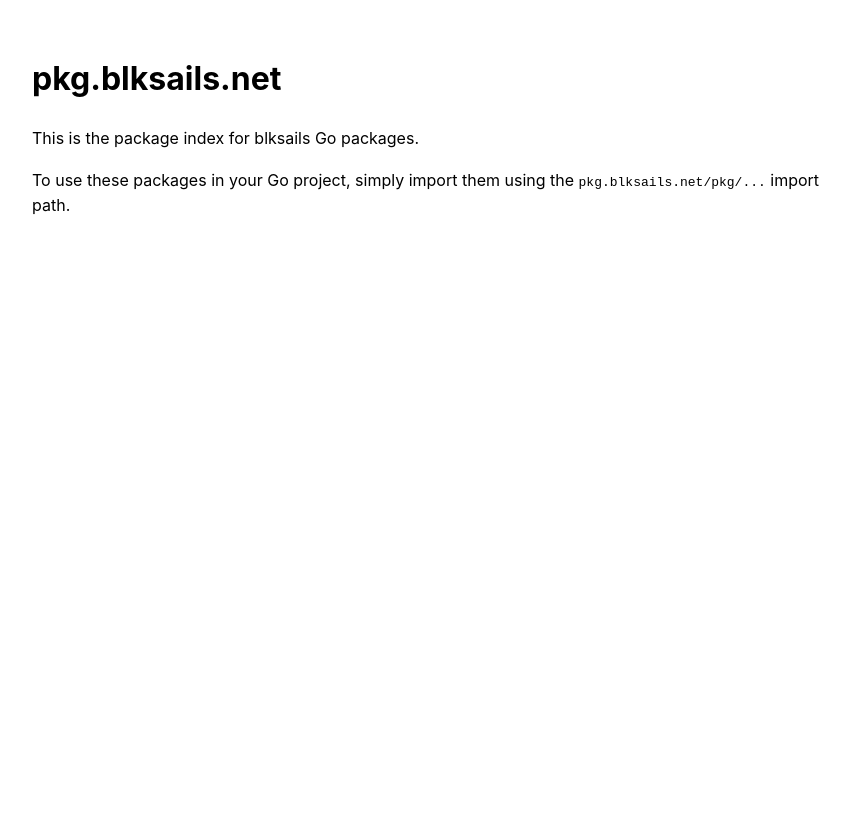
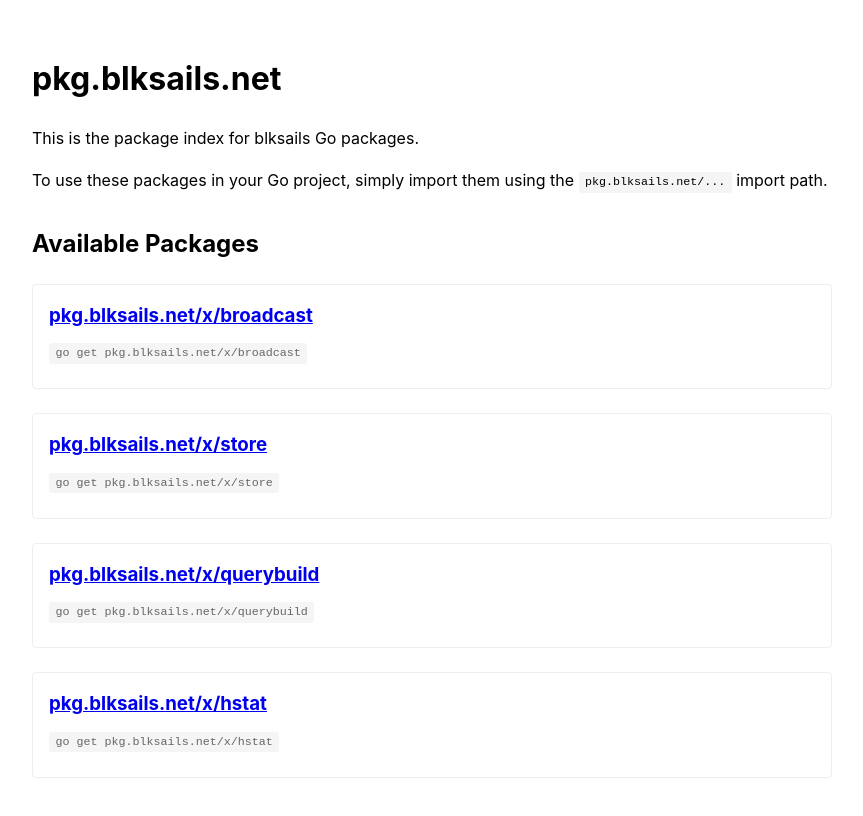
Before and after one commit to blksails/pkg-index, a plain HTML site: page index.html in a window 1280 px wide. Shown: the whole page, without its empty margins (208-1071 px from the left). Drawn offline with Linux system fonts and the light colour scheme.

Commit message:
deploy: 5d52d4cafaf991e6940d789279e1a2f6bf4a8775

```diff
--- a/index.html
+++ b/index.html
@@ -1,6 +1,5 @@
 <!DOCTYPE html>
 <html>
-
 <head>
     <meta charset="utf-8">
     <title>pkg.blksails.net</title>
@@ -12,14 +11,63 @@
             padding: 2rem;
             line-height: 1.6;
         }
+        .package-list {
+            margin-top: 2rem;
+        }
+        .package-item {
+            margin-bottom: 1.5rem;
+            padding: 1rem;
+            border: 1px solid #eee;
+            border-radius: 4px;
+        }
+        .package-item h3 {
+            margin: 0 0 0.5rem 0;
+        }
+        .package-item p {
+            margin: 0.5rem 0;
+            color: #666;
+        }
+        code {
+            background: #f5f5f5;
+            padding: 0.2rem 0.4rem;
+            border-radius: 3px;
+            font-size: 0.9em;
+        }
     </style>
 </head>
-
 <body>
     <h1>pkg.blksails.net</h1>
     <p>This is the package index for blksails Go packages.</p>
-    <p>To use these packages in your Go project, simply import them using the <code>pkg.blksails.net/pkg/...</code>
+    <p>To use these packages in your Go project, simply import them using the <code>pkg.blksails.net/...</code>
         import path.</p>
+
+    <div class="package-list">
+        <h2>Available Packages</h2>
+
+        <div class="package-item">
+            <h3><a href="https://github.com/blksails/broadcast">pkg.blksails.net/x/broadcast</a></h3>
+
+            <p><code>go get pkg.blksails.net/x/broadcast</code></p>
+        </div>
+
+        <div class="package-item">
+            <h3><a href="https://github.com/blksails/store">pkg.blksails.net/x/store</a></h3>
+
+            <p><code>go get pkg.blksails.net/x/store</code></p>
+        </div>
+
+        <div class="package-item">
+            <h3><a href="https://github.com/blksails/querybuild">pkg.blksails.net/x/querybuild</a></h3>
+
+            <p><code>go get pkg.blksails.net/x/querybuild</code></p>
+        </div>
+
+        <div class="package-item">
+            <h3><a href="https://github.com/blksails/hstat">pkg.blksails.net/x/hstat</a></h3>
+
+            <p><code>go get pkg.blksails.net/x/hstat</code></p>
+        </div>
+
+    </div>
 </body>
-
 </html>
```
